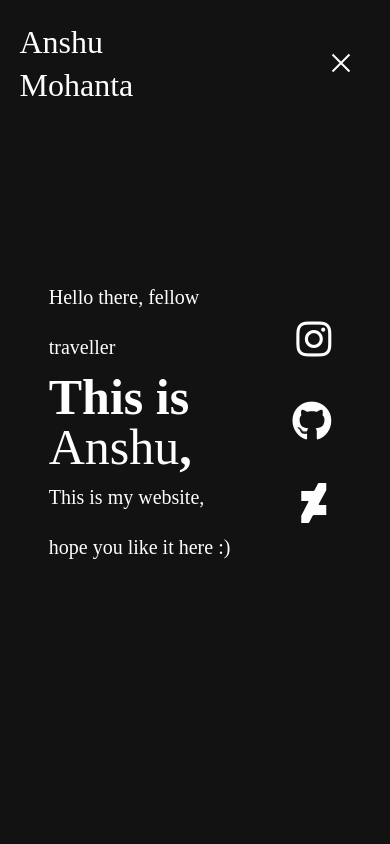
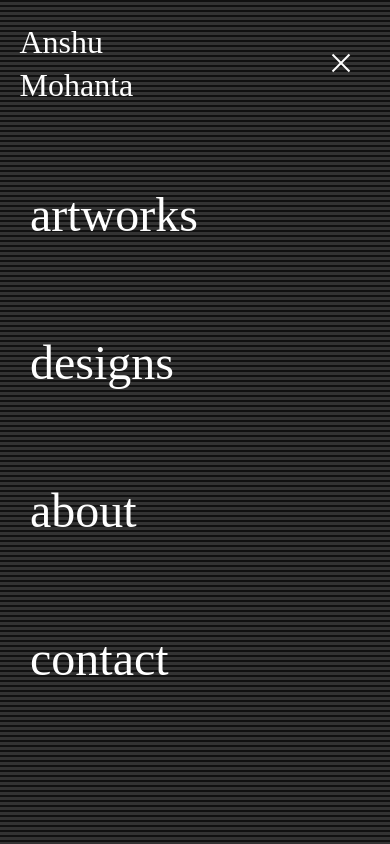
Before and after one commit to bitraylee/personal-portfolio-website, a plain HTML site: page index.html in a window 390 px wide. Both pictures are taken after a click on the element 340 px from the left and 63 px from the top of the page. Shown: the top 844 px of the page. Drawn offline with Linux system fonts and the light colour scheme; grey boxes are pictures that could not be loaded; a web font is replaced by a local one.

Commit message:
Added major chuck of the slide out navbar, still needs more tweeks

```diff
--- a/css/main-style.css
+++ b/css/main-style.css
@@ -73,6 +73,13 @@ body {
    letter-spacing: 0px;
    color: #fefefe;
    opacity: 1;
+}
+
+.navbar .flex-container .burger-menu {
+   display: none;
+}
+.navbar .slide-out-menu {
+   display: none;
 }
 
 /* Navbar Styling ends */
@@ -319,6 +326,9 @@ body {
 }
 
 @media only screen and (max-width: 500px) {
+   .navbar {
+      position: fixed;
+   }
    .navbar .flex-container .navbar-logo a {
       font: normal normal normal 32px/41px Airin;
    }
@@ -329,14 +339,19 @@ body {
       width: 50px;
       height: 50px;
       opacity: 1;
+
       display: flex;
       justify-content: center;
       place-items: center;
       flex-direction: column;
       flex-wrap: nowrap;
+
       padding: 5px;
       transition: 0.3s ease-in-out;
+
+      background-color: none;
    }
+
    .navbar .flex-container .burger-menu .line-1 {
       width: 24px;
       height: 2px;
@@ -372,9 +387,6 @@ body {
 
       background-color: #fefefe;
       margin: 3px 0;
-      /* transform: rotate(45deg);
-      position: relative;
-      top: -15px; */
 
       transition: 0.3s ease-in-out;
    }
@@ -388,6 +400,54 @@ body {
       background-color: rgba(255, 255, 255, 0.1);
 
       transition: 0.3s ease-in-out;
+   }
+
+   .navbar .slide-out-menu {
+      z-index: -1;
+      position: absolute;
+      top: -50px;
+      left: calc(-100% - 70px);
+      display: block;
+
+      width: calc(100vw + 50px);
+      height: calc(100vh + 50px);
+
+      display: flex;
+      justify-content: flex-start;
+      align-items: center;
+
+      transition: 0.3s ease-in-out;
+   }
+   .navbar .slide-out-menu .background-static {
+      z-index: 0;
+      position: absolute;
+      /* top: -50px; */
+      /* left: calc(-100% - 70px); */
+      left: 0;
+      display: block;
+
+      width: calc(100vw + 50px);
+      height: calc(100vh + 50px);
+
+      transition: 0.3s ease-in-out;
+      background: repeating-linear-gradient(#111, #111 50%, #333 50%, #333);
+      background-size: 5px 5px;
+      filter: url(#noise);
+   }
+
+   .navbar .slide-out-menu .mobile-navbar-links {
+      margin-left: 5rem;
+      position: relative;
+      top: 40px;
+   }
+   .navbar .slide-out-menu .mobile-navbar-links li {
+      padding: 50px 0;
+   }
+   .navbar .slide-out-menu .mobile-navbar-links li a {
+      color: #fefefe;
+      text-decoration: none;
+      font-size: 3rem;
+      font-family: "Poppins";
    }
 
    .cross-state-1 {
--- a/index.html
+++ b/index.html
@@ -19,7 +19,32 @@
       <title>Anshu Mohanta</title>
    </head>
    <body>
+      <svg style="display: none">
+         <filter id="noise">
+            <feTurbulence id="turbulence">
+               <animate
+                  attributeName="baseFrequency"
+                  dur="50s"
+                  values="0.9 0.9; 0.8 0.8; 0.9 0.9;"
+                  repeatCount="indefinite"
+               ></animate>
+            </feTurbulence>
+            <feDisplacementMap
+               in="SourceGraphic"
+               scale="60"
+            ></feDisplacementMap>
+         </filter>
+      </svg>
       <section class="navbar">
+         <div class="slide-out-menu" id="navbar-overlay">
+            <div class="background-static"></div>
+            <ul class="mobile-navbar-links">
+               <li><a href="./artworks.html">artworks</a></li>
+               <li><a href="./designs.html">designs</a></li>
+               <li><a href="./about.html">about</a></li>
+               <li><a href="./contact.html">contact</a></li>
+            </ul>
+         </div>
          <div class="flex-container">
             <div class="navbar-logo">
                <a href="./index.html">Anshu<br />Mohanta</a>
--- a/scripts/burger-menu-transition.js
+++ b/scripts/burger-menu-transition.js
@@ -4,11 +4,15 @@ function changeState(){
    let line2= document.getElementById("line-2");
    let line2Container=document.getElementById("line-2-container");
    let line3= document.getElementById("line-3");
+   let navbarOverlay=document.getElementById("navbar-overlay");
+
    if(currentState=="menu"){
       line1.classList.add("cross-state-1");
       line2Container.classList.add("cross-state-2");
       line2.classList.add("cross-state-2");
       line3.classList.add("cross-state-3");
+      navbarOverlay.style.left="-50px";
+
 
       currentState="cross"
    }
@@ -17,6 +21,8 @@ function changeState(){
       line2Container.classList.remove("cross-state-2");
       line2.classList.remove("cross-state-2");
       line3.classList.remove("cross-state-3");
+      navbarOverlay.style.left="calc(-100% - 70px)";
+
 
       currentState="menu";
    }
```
